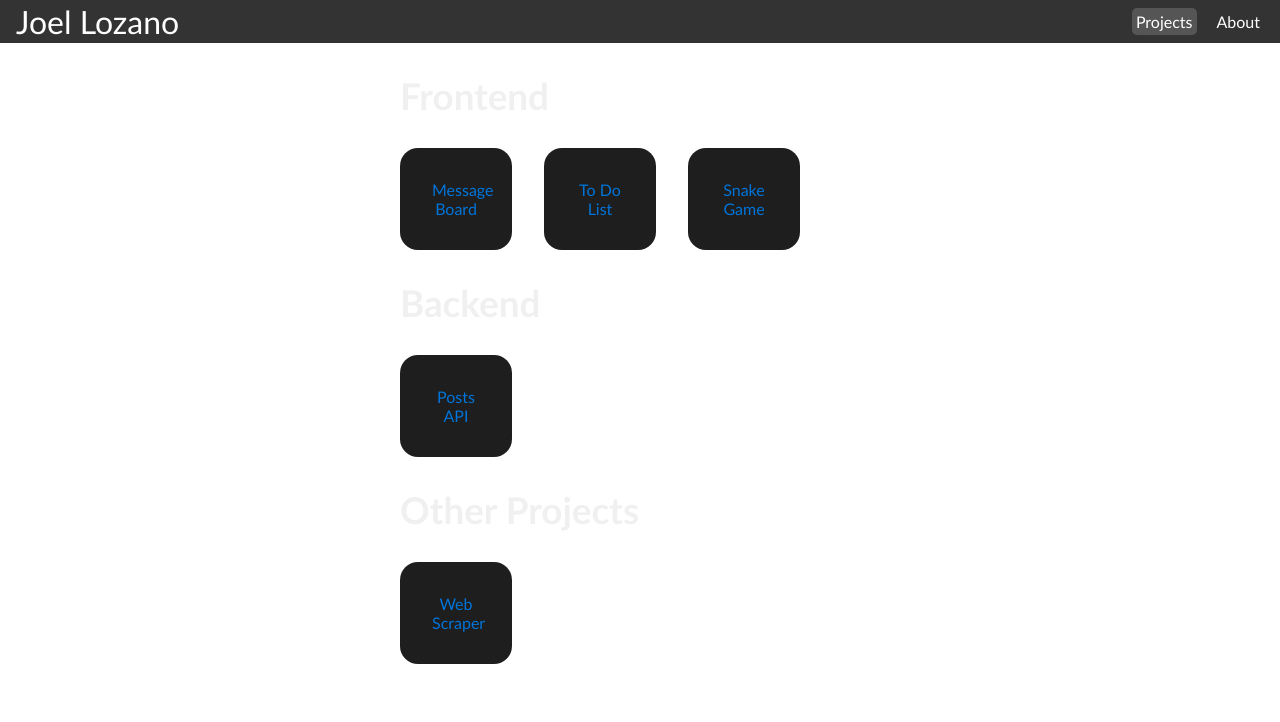
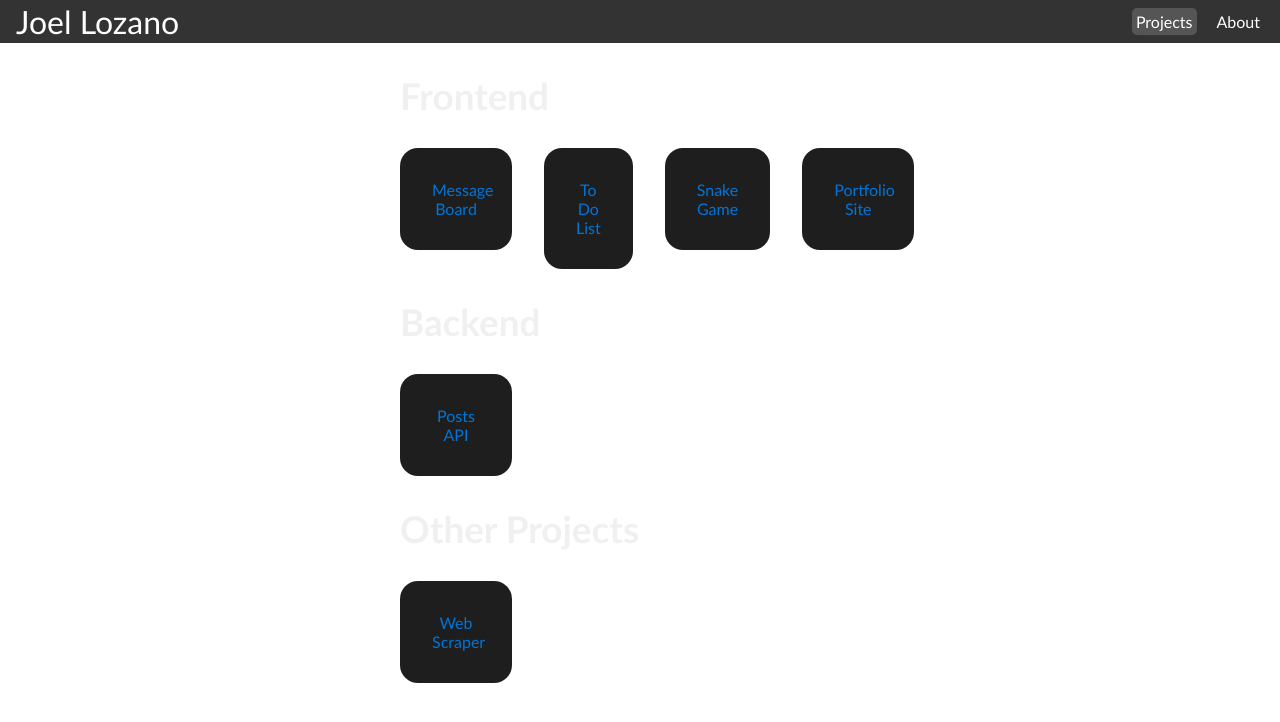
Before and after one commit to joel-lozano/joel-lozano.github.io, a React (Vite) app: page /projects in a window 1280 px wide. Shown: the top 722 px of the page. Built offline with nearby package versions, Linux system fonts and the light colour scheme.

Commit message:
Added potentially superfluous project link to portfolio

```diff
--- a/src/pages/Projects.tsx
+++ b/src/pages/Projects.tsx
@@ -24,6 +24,12 @@ export default function Projects() {
                         link='https://joel-lozano.github.io/snake-game'
                     />
                 </li>
+                <li>
+                    <ProjectIcon
+                        name='Portfolio Site'
+                        link='https://joel-lozano.github.io'
+                    />
+                </li>
             </ul>
             <h2>Backend</h2>
             <ul className='projects-list'>
```
